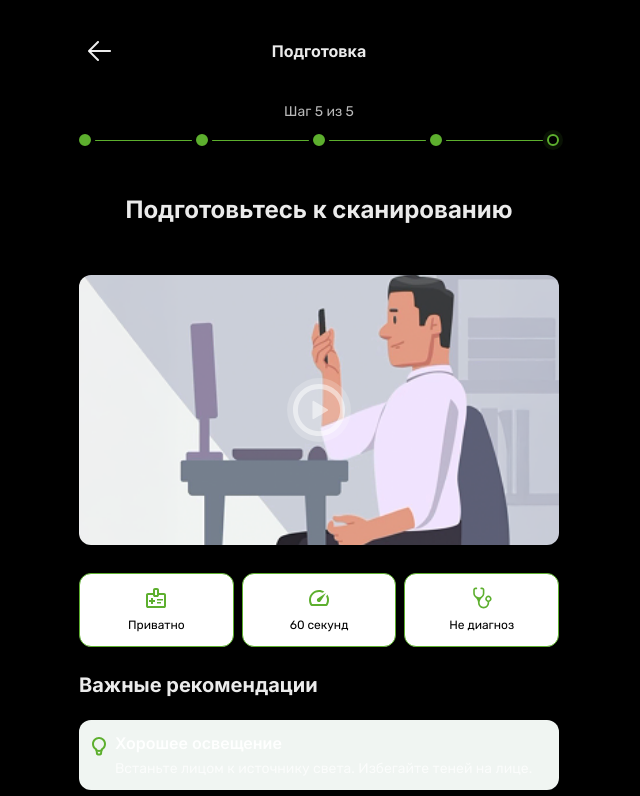
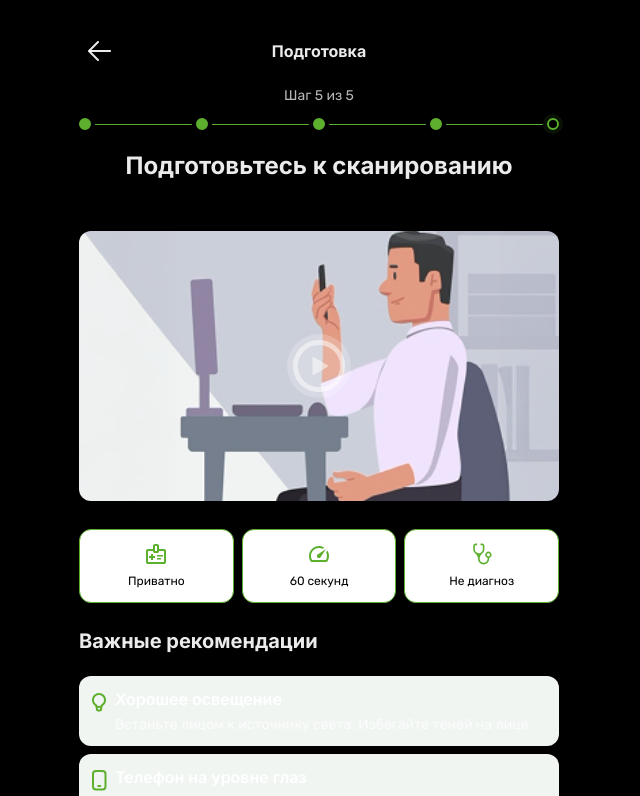
Before and after one commit to NikitaBest/X5, a React (Vite) app: page /preparation in a window 1280 px wide. Shown: the top 796 px of the page, without its empty margins (321-961 px from the left). Built offline with nearby package versions, Linux system fonts and the light colour scheme; no server answers.

Commit message:
редактирование расстояние заголовки и шаги

```diff
--- a/src/App.css
+++ b/src/App.css
@@ -24,7 +24,7 @@
   text-align: center;
   display: flex;
   flex-direction: column;
-  gap: 16px;
+  gap: 8px;
 }
 
 .page h1 {
--- a/src/pages/AlgorithmSettings.css
+++ b/src/pages/AlgorithmSettings.css
@@ -1,5 +1,5 @@
 .algorithm-settings-page {
-  gap: 24px;
+  gap: 8px;
   flex: 1;
   justify-content: flex-start;
   align-items: stretch;
--- a/src/pages/Preparation.css
+++ b/src/pages/Preparation.css
@@ -1,5 +1,5 @@
 .preparation-page {
-  gap: 24px;
+  gap: 8px;
   flex: 1;
   justify-content: flex-start;
   align-items: stretch;
--- a/src/pages/RecentActivity.css
+++ b/src/pages/RecentActivity.css
@@ -1,7 +1,7 @@
 .recent-activity-page {
   display: flex;
   flex-direction: column;
-  gap: 24px;
+  gap: 8px;
   flex: 1;
   justify-content: flex-start;
   align-items: stretch;
--- a/src/ui/ProgressBar.css
+++ b/src/ui/ProgressBar.css
@@ -3,7 +3,7 @@
   flex-direction: column;
   gap: 12px;
   width: 100%;
-  margin-bottom: 24px;
+  margin-bottom: 12px;
 }
 
 .progress-bar-text {
```
